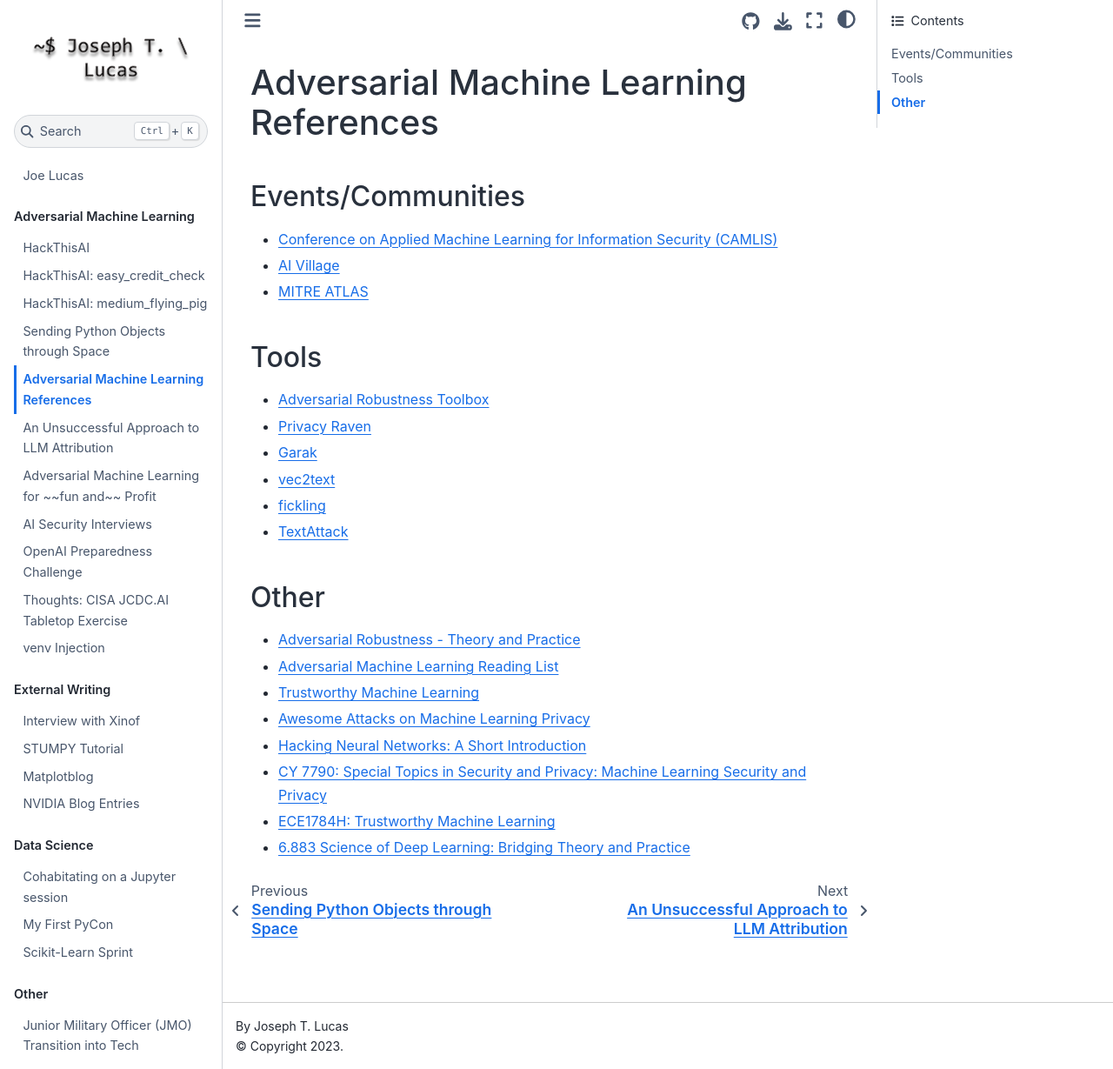
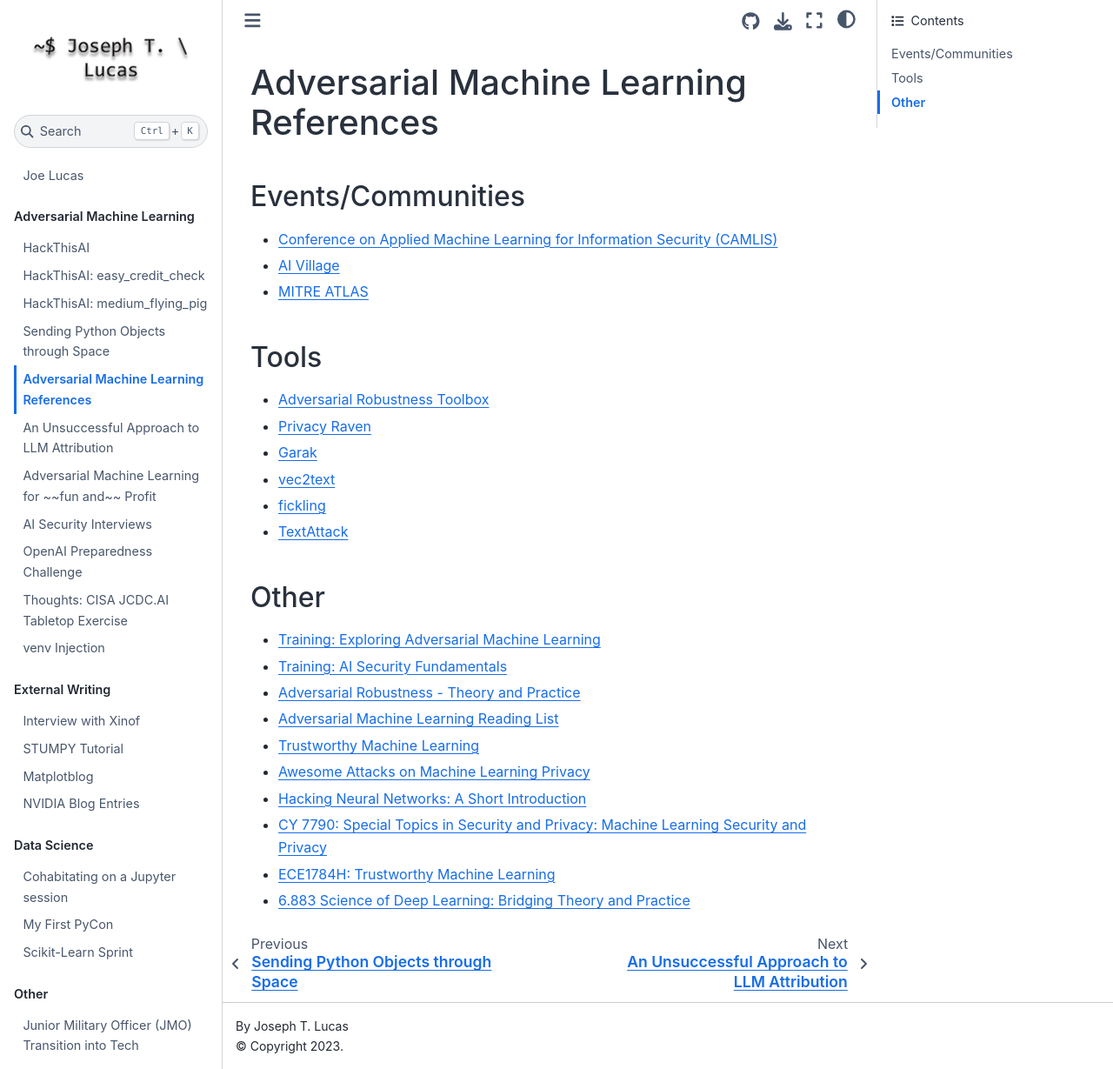
Before and after one commit to JosephTLucas/blog, a Jupyter Book: the page built from content/aml_references.md, in a window 1280 px wide and 1229 px high. Shown: the whole window at 87% size. Built offline with Jupyter Book 1.0.4 settings and Sphinx 7.4.7 and the Sphinx Book theme 1.1.4, drawn with Linux system fonts in a browser that asks for light colours.

Commit message:
add training to references

```diff
--- a/content/aml_references.md
+++ b/content/aml_references.md
@@ -14,6 +14,8 @@
 - [TextAttack](https://github.com/QData/TextAttack)
 
 ## Other
+- [Training: Exploring Adversarial Machine Learning](https://learn.nvidia.com/courses/course-detail?course_id=course-v1:DLI+S-DS-03+V1)
+- [Training: AI Security Fundamentals](https://learn.microsoft.com/en-us/training/paths/ai-security-fundamentals/)
 - [Adversarial Robustness - Theory and Practice](https://adversarial-ml-tutorial.org/introduction/)
 - [Adversarial Machine Learning Reading List](https://nicholas.carlini.com/writing/2018/adversarial-machine-learning-reading-list.html)
 - [Trustworthy Machine Learning](http://www.trustworthymachinelearning.com/)
```
